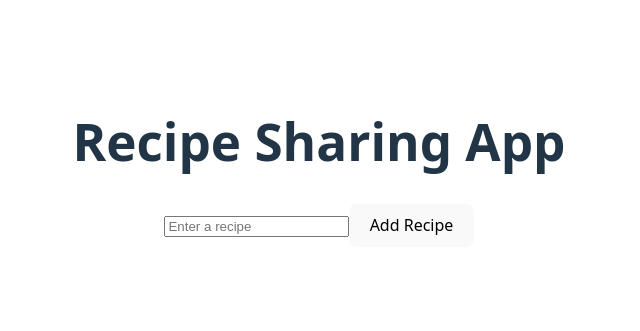
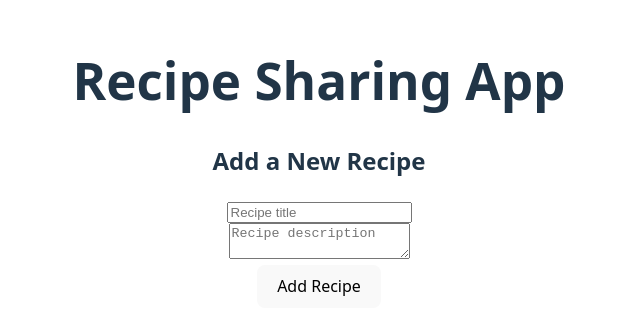
Before and after one commit to SusuGuru/alx-fe-reactjs, a React (Vite) app in the folder recipe-sharing-app/: page / in a window 1280 px wide. Shown: the part 229-560 px from the top of the page, without its empty margins (321-961 px from the left). Built offline with nearby package versions, Linux system fonts and the light colour scheme.

Commit message:
Add Zustand store, AddRecipeForm, and RecipeList components

```diff
--- a/recipe-sharing-app/src/components/AddRecipeForm.jsx
+++ b/recipe-sharing-app/src/components/AddRecipeForm.jsx
@@ -1,30 +1,39 @@
-// src/components/AddRecipeForm.jsx
-import { useState } from 'react';
-import useRecipeStore from '../store';
+import React, { useState } from 'react';
+import useRecipeStore from './recipeStore';
 
-function AddRecipeForm() {
-  const [recipe, setRecipe] = useState('');
+const AddRecipeForm = () => {
+  const [title, setTitle] = useState('');
+  const [description, setDescription] = useState('');
   const addRecipe = useRecipeStore((state) => state.addRecipe);
 
   const handleSubmit = (e) => {
     e.preventDefault();
-    if (recipe.trim()) {
-      addRecipe(recipe.trim());
-      setRecipe('');
-    }
+    if (!title || !description) return;
+
+    addRecipe({ title, description });
+    setTitle('');
+    setDescription('');
   };
 
   return (
     <form onSubmit={handleSubmit}>
+      <h2>Add a New Recipe</h2>
       <input
         type="text"
-        value={recipe}
-        onChange={(e) => setRecipe(e.target.value)}
-        placeholder="Enter a recipe"
+        placeholder="Recipe title"
+        value={title}
+        onChange={(e) => setTitle(e.target.value)}
       />
+      <br />
+      <textarea
+        placeholder="Recipe description"
+        value={description}
+        onChange={(e) => setDescription(e.target.value)}
+      />
+      <br />
       <button type="submit">Add Recipe</button>
     </form>
   );
-}
+};
 
 export default AddRecipeForm;
```
